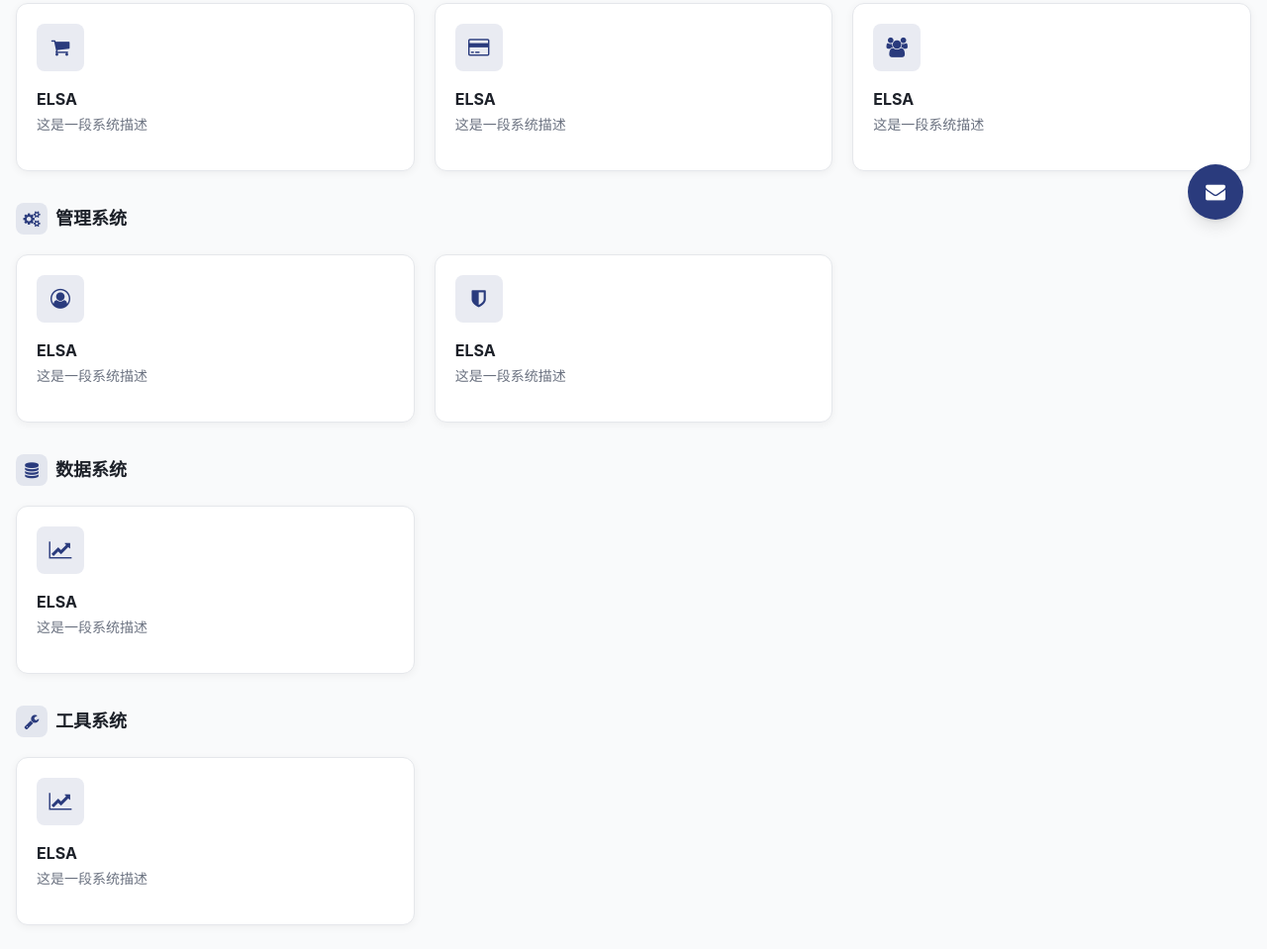
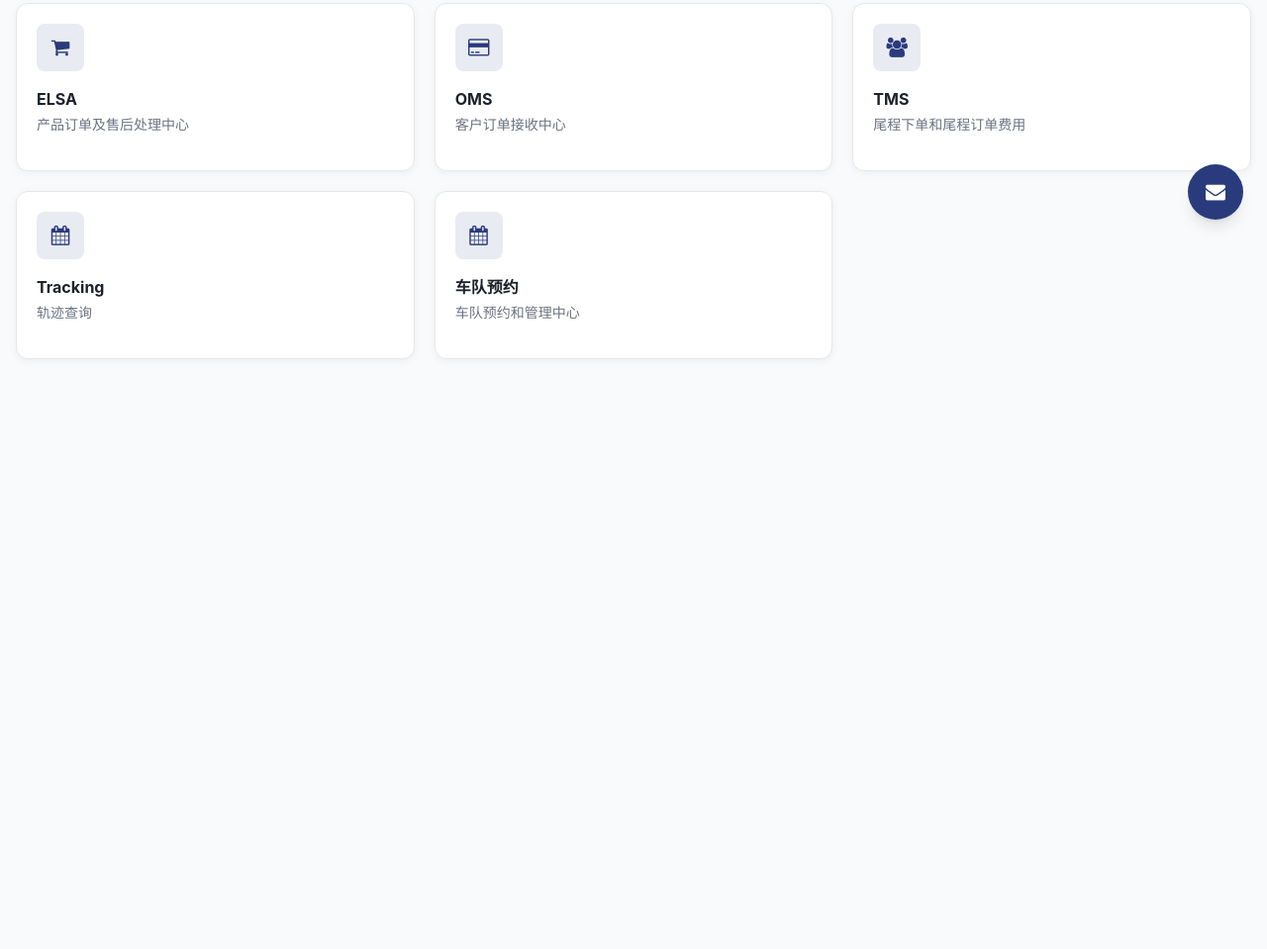
Before and after one commit to 1191232345/Axure, a plain HTML site: page portal.html in a window 1280 px wide. Shown: the part 554-1513 px from the top of the page at 99% size. After the commit the page ends 941 px from the top, so only its background shows below. Drawn offline with nearby package versions, Linux system fonts and the light colour scheme.

Commit message:
docs(portal): 更新系统卡片描述信息
将默认的系统描述文本替换为各系统的具体功能描述

```diff
--- a/portal.html
+++ b/portal.html
@@ -265,7 +265,7 @@
                   <!-- 原星标按钮已删除 -->
                 </div>
                 <h4 class="font-bold text-dark mb-1 text-base">ELSA</h4>
-                <p class="text-gray-500 text-sm mb-4">这是一段系统描述</p>
+                <p class="text-gray-500 text-sm mb-4">产品订单及售后处理中心</p>
               </div>
 
 
@@ -280,8 +280,8 @@
                   </div>
                   <!-- 原星标按钮已删除 -->
                 </div>
-                <h4 class="font-bold text-dark mb-1 text-base">ELSA</h4>
-                <p class="text-gray-500 text-sm mb-4">这是一段系统描述</p>
+                <h4 class="font-bold text-dark mb-1 text-base">OMS</h4>
+                <p class="text-gray-500 text-sm mb-4">客户订单接收中心</p>
               </div>
 
             </a>
@@ -295,103 +295,36 @@
                   </div>
                   <!-- 原星标按钮已删除 -->
                 </div>
-                <h4 class="font-bold text-dark mb-1 text-base">ELSA</h4>
-                <p class="text-gray-500 text-sm mb-4">这是一段系统描述</p>
+                <h4 class="font-bold text-dark mb-1 text-base">TMS</h4>
+                <p class="text-gray-500 text-sm mb-4">尾程下单和尾程订单费用</p>
               </div>
+            </a>
 
-            </a>
-          </div>
-        </div>
-
-        <!-- 管理系统 -->
-        <div id="manage">
-          <div class="flex items-center mb-5">
-            <div class="w-8 h-8 rounded-lg bg-primary/10 flex items-center justify-center text-primary mr-2">
-              <i class="fa fa-cogs"></i>
-            </div>
-            <h3 class="text-lg font-bold text-dark">管理系统</h3>
-          </div>
-
-          <div class="grid grid-cols-1 sm:grid-cols-2 lg:grid-cols-3 gap-5">
             <!-- 系统卡片4 -->
             <a href="#" class="block bg-card-bg rounded-xl overflow-hidden shadow-card border border-border card-hover-lift group w-full">
               <div class="p-5">
                 <div class="flex items-start justify-between mb-4">
                   <div class="w-12 h-12 rounded-lg bg-primary/10 flex items-center justify-center text-primary group-hover:bg-primary group-hover:text-white transition-colors">
-                    <i class="fa fa-user-circle-o text-xl"></i>
+                    <i class="fa fa-calendar text-xl"></i>
                   </div>
                   <!-- 原星标按钮已删除 -->
                 </div>
-                <h4 class="font-bold text-dark mb-1 text-base">ELSA</h4>
-                <p class="text-gray-500 text-sm mb-4">这是一段系统描述</p>
+                <h4 class="font-bold text-dark mb-1 text-base">Tracking</h4>
+                <p class="text-gray-500 text-sm mb-4">轨迹查询</p>
               </div>
-
             </a>
 
-            <!-- 系统卡片5 -->
+            <!-- 系统卡片4 -->
             <a href="#" class="block bg-card-bg rounded-xl overflow-hidden shadow-card border border-border card-hover-lift group w-full">
               <div class="p-5">
                 <div class="flex items-start justify-between mb-4">
                   <div class="w-12 h-12 rounded-lg bg-primary/10 flex items-center justify-center text-primary group-hover:bg-primary group-hover:text-white transition-colors">
-                    <i class="fa fa-shield text-xl"></i>
+                    <i class="fa fa-calendar text-xl"></i>
                   </div>
                   <!-- 原星标按钮已删除 -->
                 </div>
-                <h4 class="font-bold text-dark mb-1 text-base">ELSA</h4>
-                <p class="text-gray-500 text-sm mb-4">这是一段系统描述</p>
-              </div>
-
-            </a>
-          </div>
-        </div>
-
-        <!-- 数据系统 -->
-        <div id="data">
-          <div class="flex items-center mb-5">
-            <div class="w-8 h-8 rounded-lg bg-primary/10 flex items-center justify-center text-primary mr-2">
-              <i class="fa fa-database"></i>
-            </div>
-            <h3 class="text-lg font-bold text-dark">数据系统</h3>
-          </div>
-
-          <div class="grid grid-cols-1 sm:grid-cols-2 lg:grid-cols-3 gap-5">
-            <!-- 系统卡片6 -->
-            <a href="#" class="block bg-card-bg rounded-xl overflow-hidden shadow-card border border-border card-hover-lift group w-full">
-              <div class="p-5">
-                <div class="flex items-start justify-between mb-4">
-                  <div class="w-12 h-12 rounded-lg bg-primary/10 flex items-center justify-center text-primary group-hover:bg-primary group-hover:text-white transition-colors">
-                    <i class="fa fa-line-chart text-xl"></i>
-                  </div>
-                  <!-- 原星标按钮已删除 -->
-                </div>
-                <h4 class="font-bold text-dark mb-1 text-base">ELSA</h4>
-                <p class="text-gray-500 text-sm mb-4">这是一段系统描述</p>
-              </div>
-            </a>
-          </div>
-        </div>
-
-        <!-- 工具系统 -->
-        <div id="tools">
-          <div class="flex items-center mb-5">
-            <div class="w-8 h-8 rounded-lg bg-primary/10 flex items-center justify-center text-primary mr-2">
-              <i class="fa fa-wrench"></i>
-            </div>
-            <h3 class="text-lg font-bold text-dark">工具系统</h3>
-          </div>
-
-          <div class="grid grid-cols-1 sm:grid-cols-2 lg:grid-cols-3 gap-5">
-            <!-- 系统卡片7 -->
-            <a href="#" class="block bg-card-bg rounded-xl overflow-hidden shadow-card border border-border card-hover-lift group w-full">
-              <div class="p-5">
-                <div class="flex items-start justify-between mb-4">
-                  <div class="w-12 h-12 rounded-lg bg-primary/10 flex items-center justify-center text-primary group-hover:bg-primary group-hover:text-white transition-colors">
-                    <i class="fa fa-line-chart text-xl"></i>
-                  </div>
-                  <!-- 原星标按钮已删除 -->
-                </div>
-                <h4 class="font-bold text-dark mb-1 text-base">ELSA</h4>
-                <p class="text-gray-500 text-sm mb-4">这是一段系统描述</p>
+                <h4 class="font-bold text-dark mb-1 text-base">车队预约</h4>
+                <p class="text-gray-500 text-sm mb-4">车队预约和管理中心</p>
               </div>
             </a>
           </div>
```
